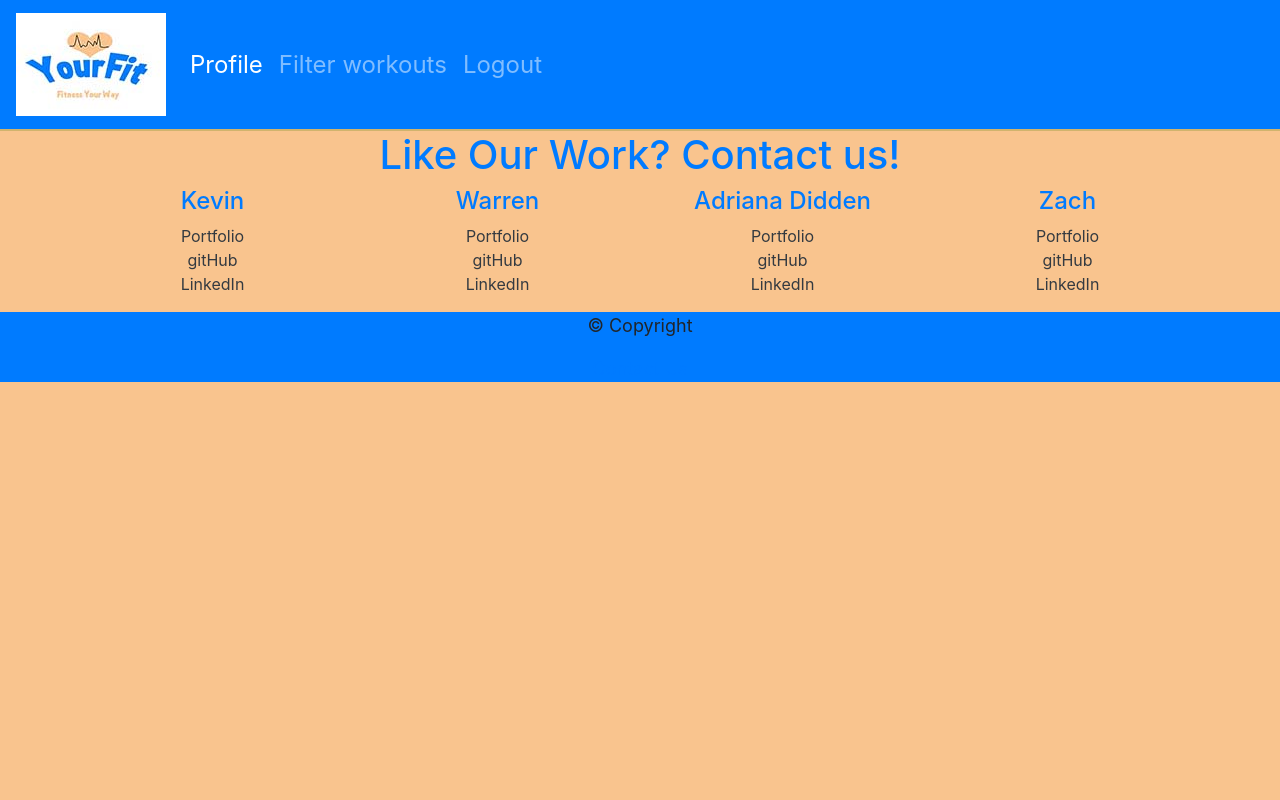
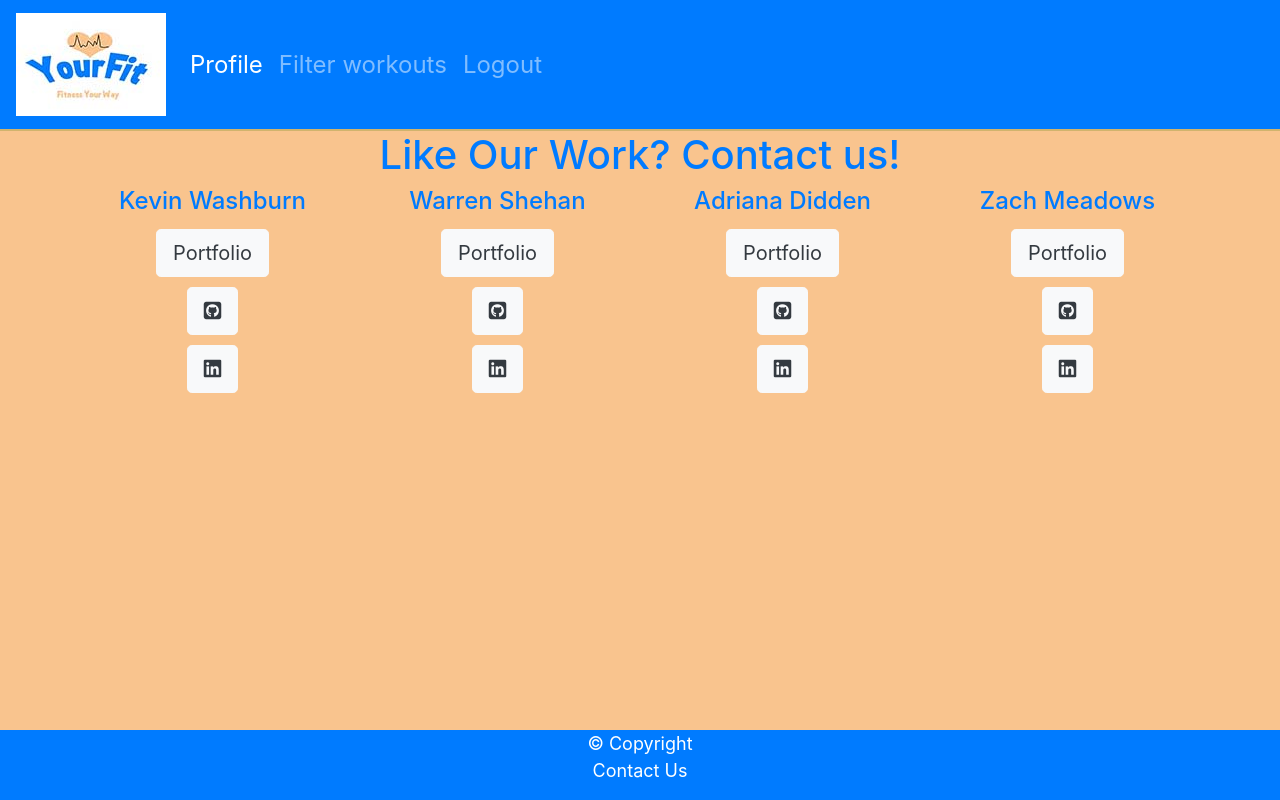
Before and after one commit to wwshehan/Fit-Heaven, a website: page public/contact.html in a window 1280 px wide. Drawn offline with nearby package versions, Linux system fonts and the light colour scheme; no server answers.

Commit message:
added info to contact page and formatted

```diff
--- a/public/contact.html
+++ b/public/contact.html
@@ -56,29 +56,50 @@
       </div>
       <div class="row">
         <div class="col">
-          <h2 class="text-primary">Kevin</h2>
+          <h2 class="text-primary">Kevin Washburn</h2>
           <ul class="list-unstyled">
             <li>
-                <a class="text-dark" href="#">Portfolio</a>
+              <button type="button" class="btn btn-light btn-lg">
+                <a class="text-dark" href="https://kevincwashburn.github.io/Responsiveness-Portfolio/">Portfolio</a>
+              </button>
             </li>
             <li>
-                <a class="text-dark" href="#">gitHub</a>
+              <button type="button" class="btn btn-light btn-lg">
+                <a class="text-dark" href="https://github.com/kevincwashburn">
+                  <i class="fab fa-github-square"></i>
+                </a>
+                </button>
             </li>
             <li>
-              <a class="text-dark" href="#">LinkedIn</a>
+              <button type="button" class="btn btn-light btn-lg">
+                <a class="text-dark" href="https://www.linkedin.com/in/kevin-washburn-b1b981196/">
+                  <i class="fab fa-linkedin"></i>
+                </a>
+              </button>
             </li>
           </ul>
         </div>
         <div class="col">
-          <h2 class="text-primary">Warren</h2>
+          <h2 class="text-primary">Warren Shehan</h2>
           <ul class="list-unstyled">
             <li>
-                <a class="text-dark" href="#">Portfolio</a>
+              <button type="button" class="btn btn-light btn-lg">
+                <a class="text-dark" href="https://wwshehan.github.io/08-Updated-Portfolio/">Portfolio</a>
+              </button>
             </li>
             <li>
-                <a class="text-dark" href="#">gitHub</a></li>
+              <button type="button" class="btn btn-light btn-lg">
+                <a class="text-dark" href="https://github.com/wwshehan">
+                  <i class="fab fa-github-square"></i>
+                </a>
+              </button>
+            </li>
             <li>
-              <a class="text-dark" href="#">LinkedIn</a>
+              <button type="button" class="btn btn-light btn-lg">
+                <a class="text-dark" href="https://www.linkedin.com/in/warrenshehan/">
+                  <i class="fab fa-linkedin"></i>
+                </a>
+              </button>
             </li>
           </ul>
         </div>
@@ -86,41 +107,58 @@
           <h2 class="text-primary">Adriana Didden</h2>
           <ul class="list-unstyled">
             <li>
-              <a class="text-dark" href="https://adriana-didden.github.io/Responsiveness-Portfolio/">Portfolio</a>
+              <button type="button" class="btn btn-light btn-lg">
+                <a class="text-dark" href="https://adriana-didden.github.io/Responsiveness-Portfolio/">Portfolio</a>
+              </button>
             </li>
             <li>
-                <a class="text-dark" href="https://github.com/adriana-didden">gitHub</a></li>
+              <button type="button" class="btn btn-light btn-lg"><a class="text-dark" href="https://github.com/adriana-didden"><i class="fab fa-github-square"></i></a></button></li>
             <li>
-              <a class="text-dark" href="https://www.linkedin.com/in/adriana-didden-487882167">LinkedIn</a>
+              <button type="button" class="btn btn-light btn-lg"><a class="text-dark" href="https://www.linkedin.com/in/adriana-didden-487882167"><i class="fab fa-linkedin"></i></a></button>
             </li>
           </ul>
         </div>
         <div class="col">
-          <h2 class="text-primary">Zach</h2>
+          <h2 class="text-primary">Zach Meadows</h2>
           <ul class="list-unstyled">
             <li>
-              <a class="text-dark"
-                href="#">Portfolio</a>
+              <button type="button" class="btn btn-light btn-lg">
+                <a class="text-dark"
+                href="https://zachmdws.github.io/Portfolio/">Portfolio</a>
+              </button>
             </li>
-            <li><a class="text-dark" href="#">gitHub</a></li>
             <li>
-              <a class="text-dark" href="#">LinkedIn</a>
+              <button type="button" class="btn btn-light btn-lg">
+                <a class="text-dark" href="https://github.com/zachmdws">
+                  <i class="fab fa-github-square"></i>
+                </a>
+              </button>
+            </li>
+            <li>
+              <button type="button" class="btn btn-light btn-lg">
+                <a class="text-dark" href="https://www.linkedin.com/in/zachary-meadows-102681145/">
+                  <i class="fab fa-linkedin"></i>
+                </a>
+              </button>
             </li>
           </ul>
         </div>
       </div>
     </div>
 
-    <footer class="bg-primary">
-      <p>&#169; Copyright</p>
-      <p><a href="contact.html">Contact Us</a></p>
+    <footer class="footer bg-primary page-footer fixed-bottom">
+      <p> &#169; Copyright </br>
+        <a class="footer" href="contact.html">Contact Us</a>
+      </p>
     </footer>
+
     <script src="https://cdnjs.cloudflare.com/ajax/libs/jquery/3.2.1/jquery.min.js"></script>
     <script
       src="https://stackpath.bootstrapcdn.com/bootstrap/4.4.1/js/bootstrap.min.js"
       integrity="sha384-wfSDF2E50Y2D1uUdj0O3uMBJnjuUD4Ih7YwaYd1iqfktj0Uod8GCExl3Og8ifwB6"
       crossorigin="anonymous"
     ></script>
+    <script src="https://kit.fontawesome.com/9b76b0c2bf.js" crossorigin="anonymous"></script>
     <script type="text/javascript" src="js/members.js"></script>
   </body>
 </html>
```
Also changed, not shown: public/members.html (+2 -2 lines).
